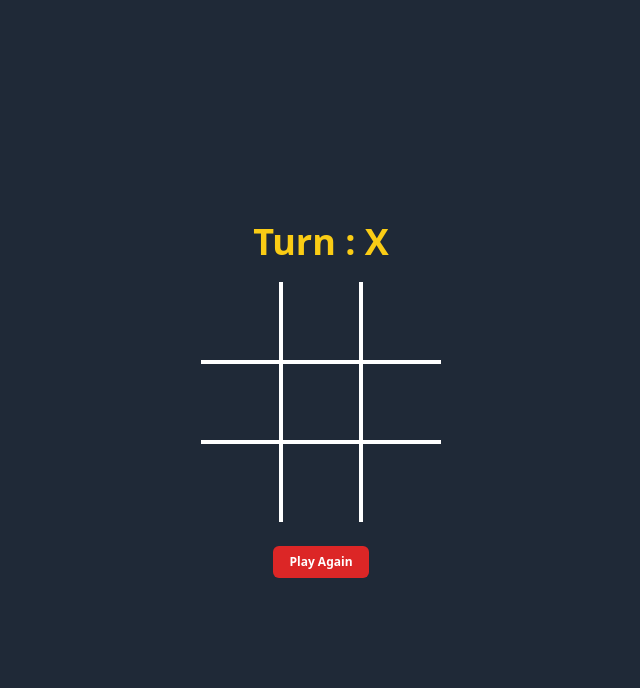
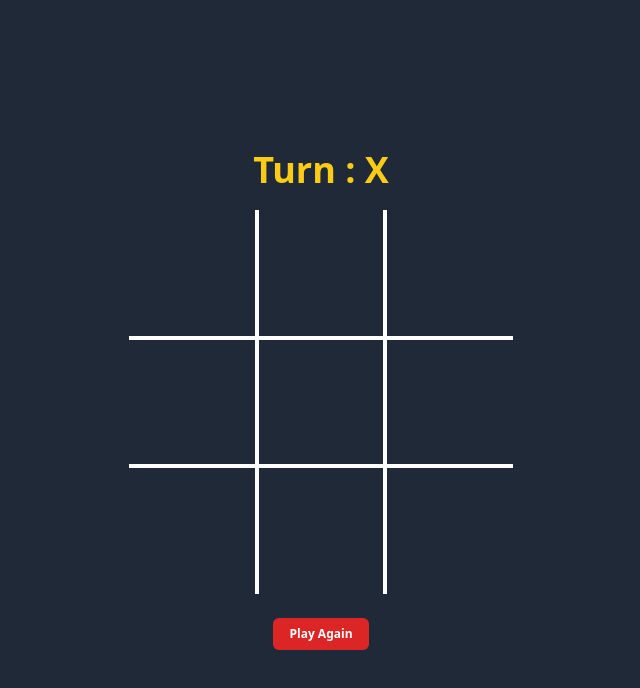
Before and after one commit to prama12/react-simple-project, a React (Create React App) app: page / in a window 1280 px wide. Shown: the top 688 px of the page, without its empty margins (319-959 px from the left). Built offline with nearby package versions, Linux system fonts and the light colour scheme.

Commit message:
tic tac toe

```diff
--- a/src/Component/TicTacToe/TicTac.jsx
+++ b/src/Component/TicTacToe/TicTac.jsx
@@ -55,9 +55,9 @@ const TicTac = () => {
 
           if (game === 'X') {
                items[num] = 'X';
-               setGame('0');
+               setGame('O');
           } else {
-               items[num] = '0';
+               items[num] = 'O';
                setGame('X');
           }
 
@@ -72,8 +72,8 @@ const TicTac = () => {
      }
 
 
-     const Cell = ({ num , style }) => {
-          return <td className={`${style} border-white text-center w-20 h-20 text-4xl font-black text-white hover:shadow-md shadow-slate-100 cursor-pointer hover:bg-slate-800 rounded-md overflow-hidden `} onClick={() => clickEvent(num)}>{xChance[num]}</td>;
+     const Cell = ({ num, styles }) => {
+          return <td className={`${styles} border-white text-center w-32 h-32 text-8xl font-extrabold text-white hover:shadow-md shadow-slate-100 cursor-pointer hover:bg-slate-800 rounded-md overflow-hidden `} onClick={() => clickEvent(num)}>{xChance[num]}</td>;
      }
 
      return (
@@ -84,23 +84,23 @@ const TicTac = () => {
 
                          <div className='flex justify-center items-center flex-col gap-3'>
                               <h1 className=' font-bold text-4xl text-yellow-400 mb-2'>Turn : {game}</h1>
-                              <table>
-                                   <tr>
-                                        <Cell num={0} style="border-b-4"/>
-                                        <Cell num={1} style="border-x-4"/>
-                                        <Cell num={2} style="border-b-4"/>
+                              <table >
+                                   <tr className='items-center'>
+                                        <Cell num={0} styles="border-b-4" />
+                                        <Cell num={1} styles="border-x-4" />
+                                        <Cell num={2} styles="border-b-4" />
                                    </tr>
 
-                                   <tr>
-                                        <Cell num={3} style="border-r-4"/>
-                                        <Cell num={4} style="border-4"/>
-                                        <Cell num={5} style="border-l-4"/>
+                                   <tr className='items-center'>
+                                        <Cell num={3} styles="border-r-4" />
+                                        <Cell num={4} styles="border-4" />
+                                        <Cell num={5} styles="border-l-4" />
                                    </tr>
 
-                                   <tr>
-                                        <Cell num={6} style="border-t-4"/>
-                                        <Cell num={7} style="border-x-4"/>
-                                        <Cell num={8} style="border-t-4"/>
+                                   <tr className='items-center'>
+                                        <Cell num={6} styles="border-t-4" />
+                                        <Cell num={7} styles="border-x-4" />
+                                        <Cell num={8} styles="border-t-4" />
 
                                    </tr>
                               </table>
@@ -115,7 +115,7 @@ const TicTac = () => {
                               )
                               }
                               <div className=' mt-3'>
-                              <button className='border-red-600 text-xs font-bold px-4 py-2 rounded-md overflow-hidden bg-red-600 hover:bg-red-800 text-white ' onClick={() => handleRestart()}>Play Again</button>
+                                   <button className='border-red-600 text-xs font-bold px-4 py-2 rounded-md overflow-hidden bg-red-600 hover:bg-red-800 text-white ' onClick={() => handleRestart()}>Play Again</button>
                               </div>
 
                          </div>
```
